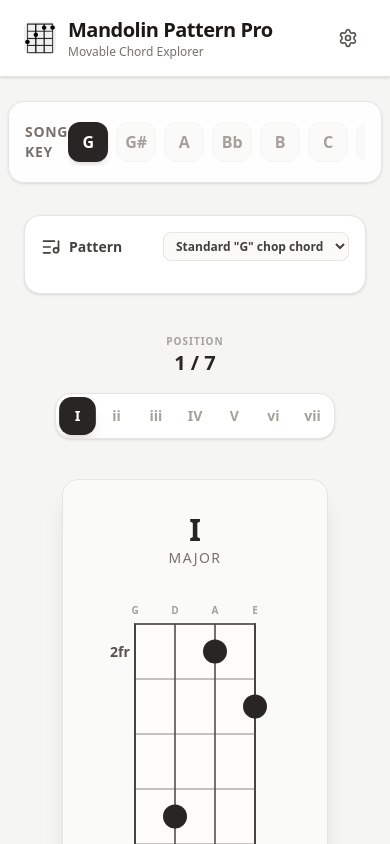
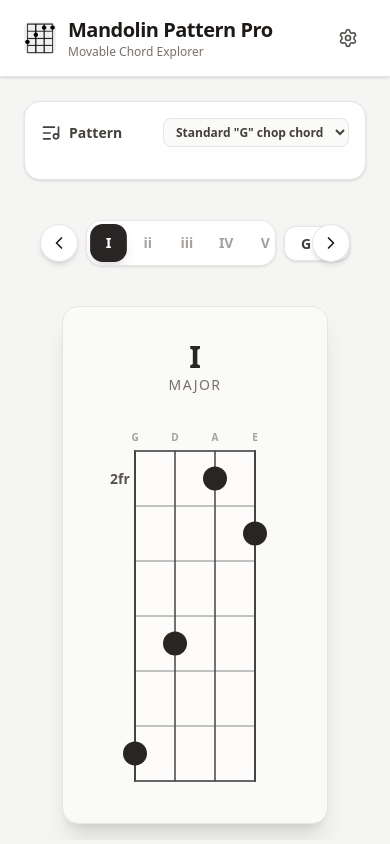
Before and after one commit to bartnash/mando-pattern, a React (Vite) app: page / in a window 390 px wide. Shown: the top 844 px of the page. Built offline with nearby package versions, Linux system fonts and the light colour scheme; the HTML template or start-up script is replaced by a standard one.

Commit message:
Moving more functionality to the navigation bar.

```diff
--- a/src/App.tsx
+++ b/src/App.tsx
@@ -72,18 +72,6 @@ export default function App() {
           </div>
         </div>
         <div className="flex items-center gap-4">
-          <div className="hidden md:flex items-center gap-3 bg-stone-50 px-4 py-1.5 rounded-full border border-stone-200">
-            <span className="text-[10px] font-bold text-stone-400 uppercase tracking-wider">Key</span>
-            <select
-              value={targetKey}
-              onChange={(e) => setTargetKey(parseInt(e.target.value))}
-              className="bg-transparent text-sm font-bold text-stone-700 outline-none cursor-pointer hover:text-stone-900"
-            >
-              {KEYS.map((key, i) => (
-                <option key={key} value={i}>{key}</option>
-              ))}
-            </select>
-          </div>
           <button className="p-2 hover:bg-stone-100 rounded-full transition-colors text-stone-600">
             <Settings className="w-5 h-5" />
           </button>
@@ -91,26 +79,6 @@ export default function App() {
       </header>
 
       <main className="max-w-4xl mx-auto p-6 flex flex-col gap-8">
-        {/* Mobile Key Selector */}
-        <section className={`md:hidden sticky z-40 bg-white/90 backdrop-blur-md p-4 rounded-2xl shadow-sm border border-stone-200 flex items-center justify-between -mx-4 px-4 transition-all duration-300 ${isScrolled ? 'top-[-80px]' : 'top-[64px]'}`}>
-          <span className="text-sm font-bold text-stone-500 uppercase tracking-wider">Song Key</span>
-          <div className="flex items-center gap-2 overflow-x-auto no-scrollbar py-1">
-            {KEYS.map((key, i) => (
-              <button
-                key={key}
-                onClick={() => setTargetKey(i)}
-                className={`min-w-[2.5rem] h-10 rounded-xl font-bold transition-all ${
-                  targetKey === i
-                    ? 'bg-stone-800 text-white shadow-md'
-                    : 'bg-stone-50 text-stone-400 border border-stone-100'
-                }`}
-              >
-                {key}
-              </button>
-            ))}
-          </div>
-        </section>
-
         {/* Pattern Selector */}
         <section className="bg-white p-4 md:p-6 rounded-2xl shadow-sm border border-stone-200">
           <div className="flex items-center justify-between mb-4">
@@ -150,15 +118,20 @@ export default function App() {
 
         {/* Chord Viewer & Neck Context */}
         <section className="flex flex-col items-center gap-4 w-full">
-          <div className={`w-full sticky z-40 bg-stone-100/80 backdrop-blur-md py-2 -mx-4 px-4 transition-all duration-300 ${isScrolled ? 'top-0' : 'md:top-[64px] top-[128px]'}`}>
-            <div className="flex flex-col sm:flex-row items-center justify-between max-w-2xl mx-auto gap-4">
-              <div className="flex flex-col items-center sm:items-start">
-                <span className="text-[10px] font-bold text-stone-400 uppercase tracking-widest">Position</span>
-                <span className="text-xl font-black text-stone-800">{currentChord.number} / 7</span>
+          <div className={`w-full sticky z-40 bg-stone-100/80 backdrop-blur-md py-2 -mx-4 px-4 transition-all duration-300 ${isScrolled ? 'top-0' : 'top-[64px]'}`}>
+            <div className="grid grid-cols-[1fr_auto_1fr] items-center max-w-2xl mx-auto gap-2 md:gap-4">
+              {/* Left Column: Previous Button */}
+              <div className="flex justify-start">
+                <button
+                  onClick={() => paginate(-1)}
+                  className="p-2 bg-white rounded-full shadow-md border border-stone-200 hover:bg-stone-50 transition-all active:scale-95 shrink-0"
+                >
+                  <ChevronLeft className="w-5 h-5" />
+                </button>
               </div>
 
-              {/* Direct Navigation Roman Numerals */}
-              <div className="flex items-center gap-1 bg-white p-1 rounded-2xl shadow-sm border border-stone-200 overflow-x-auto max-w-full no-scrollbar">
+              {/* Center Column: Roman Numeral Bar */}
+              <div className="flex items-center gap-1 bg-white p-1 rounded-2xl shadow-sm border border-stone-200 overflow-x-auto no-scrollbar">
                 {selectedPattern.chords.map((chord, idx) => (
                   <button
                     key={chord.number}
@@ -174,19 +147,28 @@ export default function App() {
                 ))}
               </div>
 
-              <div className="hidden sm:flex gap-2">
-                <button
-                  onClick={() => paginate(-1)}
-                  className="p-2 bg-white rounded-full shadow-md border border-stone-200 hover:bg-stone-50 transition-all active:scale-95"
+              {/* Right Column: Key Selector (Centered) and Next Button (Right) */}
+              <div className="flex items-center justify-center relative">
+                <div className="flex items-center gap-2 bg-white px-3 py-1.5 rounded-xl border border-stone-200 shadow-sm">
+                  <span className="text-[10px] font-bold text-stone-400 uppercase tracking-wider hidden sm:block">Key</span>
+                  <select
+                    value={targetKey}
+                    onChange={(e) => setTargetKey(parseInt(e.target.value))}
+                    className="bg-transparent text-sm font-bold text-stone-700 outline-none cursor-pointer hover:text-stone-900"
                   >
-                  <ChevronLeft className="w-5 h-5" />
-                </button>
+                    {KEYS.map((key, i) => (
+                      <option key={key} value={i}>{key}</option>
+                    ))}
+                  </select>
+                </div>
+                <div className="absolute right-0">
                   <button
                     onClick={() => paginate(1)}
-                  className="p-2 bg-white rounded-full shadow-md border border-stone-200 hover:bg-stone-50 transition-all active:scale-95"
+                    className="p-2 bg-white rounded-full shadow-md border border-stone-200 hover:bg-stone-50 transition-all active:scale-95 shrink-0"
                   >
                     <ChevronRight className="w-5 h-5" />
                   </button>
+                </div>
               </div>
             </div>
           </div>
```
Lines whose indentation alone changed are shown as unchanged.
